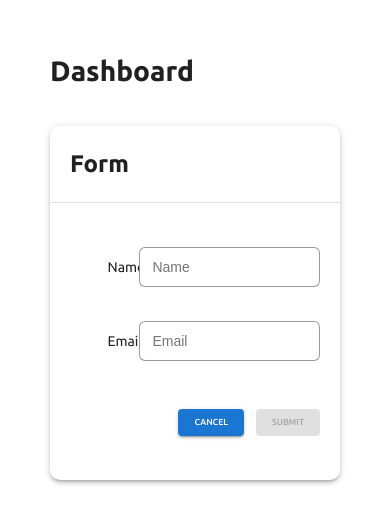
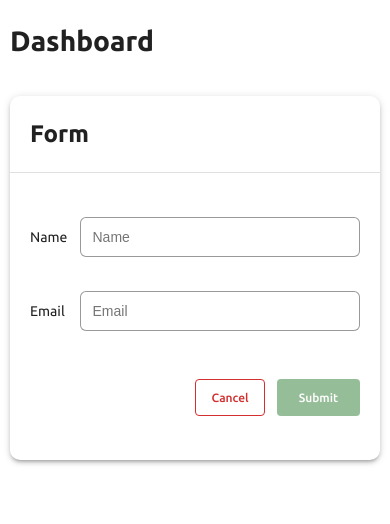
Before and after one commit to davidobodo/proexe-test, a React (Create React App) app: page /form in a window 390 px wide. Shown: the top 524 px of the page. Built offline with nearby package versions, Linux system fonts and the light colour scheme; no server answers.

Commit message:
feat: add alert and make app mobile responsive

```diff
--- a/package.json
+++ b/package.json
@@ -18,6 +18,7 @@
     "react-redux": "^7.2.6",
     "react-router-dom": "^5.2.0",
     "react-scripts": "5.0.0",
+    "react-toastify": "^8.1.1",
     "web-vitals": "^2.1.0"
   },
   "scripts": {
--- a/src/App.jsx
+++ b/src/App.jsx
@@ -5,7 +5,9 @@ import { ThemeProvider } from "@mui/material/styles";
 import { store } from "./store";
 import { fetchAllUsers } from "./store/actionCreators";
 import { theme } from "./Theme";
+import { ToastContainer, toast } from "react-toastify";
 import CssBaseline from "@mui/material/CssBaseline";
+import "react-toastify/dist/ReactToastify.css";
 import HomePage from "./pages/home";
 import FormPage from "./pages/form";
 
@@ -34,6 +36,7 @@ const App = () => {
                 <ThemeProvider theme={theme}>
                     <CssBaseline />
                     <Root />
+                    <ToastContainer />
                 </ThemeProvider>
             </BrowserRouter>
         </Provider>
--- a/src/Theme.js
+++ b/src/Theme.js
@@ -44,6 +44,9 @@ export const theme = createTheme({
                     border: "1px solid rgba(0,0,0,0.4)",
                     width: "100%",
                     padding: "0px 1.2rem"
+                },
+                ".Toastify__toast-body > div:last-child": {
+                    fontSize: "1.4rem"
                 }
             }
         },
@@ -64,8 +67,20 @@ export const theme = createTheme({
         MuiButton: {
             styleOverrides: {
                 root: {
+                    fontSize: "1.2rem",
+                    textTransform: "capitalize",
+                    cursor: "pointer",
+
                     "&:hover": {
-                        backgroundColor: "auto"
+                        backgroundColor: "auto",
+                        boxShadow:
+                            "0px 3px 5px -1px rgba(0,0,0,0.2),0px 5px 8px 0px rgba(0,0,0,0.14),0px 1px 14px 0px rgba(0,0,0,0.12)"
+                    },
+
+                    "&.Mui-disabled": {
+                        opacity: "0.5",
+                        color: "#fff",
+                        cursor: "not-allowed"
                     }
                 }
             }
--- a/src/components/button/index.jsx
+++ /dev/null
@@ -1,10 +0,0 @@
-import React from "react";
-import Button from "@mui/material/Button";
-
-export const CustomButton = ({ onClick, label }) => {
-    return (
-        <Button variant="contained" onClick={onClick}>
-            {label}
-        </Button>
-    );
-};
--- a/src/components/userForm/index.jsx
+++ b/src/components/userForm/index.jsx
@@ -1,8 +1,7 @@
 import React, { useState, useEffect } from "react";
-import { useDispatch } from "react-redux";
+import { useDispatch, useSelector } from "react-redux";
 import { useHistory } from "react-router-dom";
 import PropTypes from "prop-types";
-import Paper from "@mui/material/Paper";
 import Button from "@mui/material/Button";
 import { CustomInput } from "../input";
 import { useStyles } from "./styles";
@@ -12,8 +11,14 @@ import { createNewUser, editOneUser } from "../../store/actionCreators";
 export const UserForm = ({ sentUserData }) => {
     const history = useHistory();
     const dispatch = useDispatch();
+    const isCreatingUser = useSelector((state) => state.usersVault.isCreatingUser);
+    const isEditingUser = useSelector((state) => state.usersVault.isEditingUser);
     const classes = useStyles();
 
+    /**
+     *Added extra input fields to support adding and editing those fields.
+     *However since the pdf file specified that the form should contain just name and email, we are displaying just those two
+     */
     const [inputFields, setInputFields] = useState({
         name: "",
         email: "",
@@ -23,59 +28,31 @@ export const UserForm = ({ sentUserData }) => {
         city: "",
         zipCode: ""
     });
+
     const [inputFieldsError, setInputFieldsError] = useState({
         name: false,
         email: false
     });
+
     const [inputFieldsErrorMessage, setInputFieldsErrorMessage] = useState({
         name: "Name is Required",
         email: "Email is Required"
     });
-    const { name, email, username, street, suite, city, zipcode } = inputFields;
+
+    const { name, email } = inputFields;
     const FORM_FIELDS = [
         {
             id: "name",
             label: "Name",
-            required: true,
             value: name
         },
         {
             id: "email",
             label: "Email",
-            required: true,
             value: email
         }
-        // {
-        //     id: "username",
-        //     label: "Username",
-        //     required: false,
-        //     value: username
-        // },
-        // {
-        //     id: "street",
-        //     label: "Street",
-        //     required: false,
-        //     value: street
-        // },
-        // {
-        //     id: "suite",
-        //     label: "Suite",
-        //     required: false,
-        //     value: suite
-        // },
-        // {
-        //     id: "city",
-        //     label: "City",
-        //     required: false,
-        //     value: city
-        // },
-        // {
-        //     id: "zipcode",
-        //     label: "Zipcode",
-        //     required: false,
-        //     value: zipcode
-        // }
     ];
+
     const handleChange = (e) => {
         const { name, value } = e.target;
         setInputFields((prevState) => {
@@ -101,9 +78,6 @@ export const UserForm = ({ sentUserData }) => {
         }
     };
 
-    //---------------------------------------------------
-    //Validations
-    //---------------------------------------------------
     const validateName = (value) => {
         if (value.trim().length === 0) {
             setInputFieldsErrorMessage((prevState) => {
@@ -161,17 +135,18 @@ export const UserForm = ({ sentUserData }) => {
         }
     };
 
-    //---------------------------------------------------
-    //Form Submission
-    //---------------------------------------------------
     const handleSubmit = (e) => {
         e.preventDefault();
 
         const { name, email } = inputFields;
+
+        /**
+         * Created some dummy placeholders to fill the fields that are not displayed in the form
+         */
         const data = {
             name,
             email,
-            username: name.toLowerCase(),
+            username: name.toLowerCase().trim(),
             address: {
                 street: "Kulas Light",
                 suite: "Apt. 556",
@@ -192,21 +167,20 @@ export const UserForm = ({ sentUserData }) => {
         };
 
         if (sentUserData) {
-            data.id = sentUserData.id; //since id doesnt change
-            dispatch(
-                editOneUser(data, () => {
-                    history.push("/");
-                })
-            );
+            data.id = sentUserData.id; //since id doesnt change when editing
+            dispatch(editOneUser(data, handleRedirectToHome));
         } else {
-            dispatch(createNewUser(data));
+            dispatch(createNewUser(data, handleRedirectToHome));
         }
     };
 
-    const onCancel = () => {
+    const handleRedirectToHome = () => {
         history.push("/");
     };
 
+    /**
+     * To enable or disabled the form submission button
+     */
     const [isDisabled, setIsDisabled] = useState(true);
     useEffect(() => {
         if (name.trim().length > 0 && email.trim().length > 0 && handleCheckEmailValidity(email)) {
@@ -216,6 +190,9 @@ export const UserForm = ({ sentUserData }) => {
         }
     }, [name, email]);
 
+    /**
+     * When page is in edit mode, populate state with the users data to edit
+     */
     useEffect(() => {
         if (sentUserData) {
             const { name, email } = sentUserData;
@@ -225,14 +202,12 @@ export const UserForm = ({ sentUserData }) => {
             });
         }
     }, [sentUserData]);
+
     return (
-        // <Paper sx={{ width: "100%", mb: 2 }}>
         <form noValidate onSubmit={handleSubmit}>
-            {/* <h1 className={classes.formHeader}>Form</h1> */}
-
             <div className={classes.formBody}>
                 {FORM_FIELDS.map((field) => {
-                    const { id, label, required, value } = field;
+                    const { id, label, value } = field;
                     return (
                         <div key={id} className="formField">
                             <label htmlFor={id}>{label}</label>
@@ -253,15 +228,37 @@ export const UserForm = ({ sentUserData }) => {
             </div>
 
             <footer className={classes.formFooter}>
-                <Button variant="contained" onClick={onCancel} style={{ marginRight: "1.2rem" }}>
+                <Button
+                    variant="outlined"
+                    onClick={handleRedirectToHome}
+                    style={{ marginRight: "1.2rem" }}
+                    sx={{
+                        color: (theme) => theme.palette.error.main,
+                        borderColor: (theme) => theme.palette.error.main,
+                        "&.MuiButtonBase-root:hover": {
+                            borderColor: (theme) => theme.palette.error.main,
+                            backgroundColor: "transparent"
+                        }
+                    }}
+                >
                     Cancel
                 </Button>
-                <Button variant="contained" type="submit" disabled={isDisabled}>
+                <Button
+                    variant="contained"
+                    type="submit"
+                    disabled={isDisabled || isCreatingUser || isEditingUser}
+                    size="large"
+                    sx={{
+                        backgroundColor: (theme) => theme.palette.success.main,
+                        "&.MuiButtonBase-root:hover,&.MuiButtonBase-root:disabled ": {
+                            backgroundColor: (theme) => theme.palette.success.main
+                        }
+                    }}
+                >
                     {sentUserData ? "Save" : "Submit"}
                 </Button>
             </footer>
         </form>
-        // </Paper>
     );
 };
 
--- a/src/components/userForm/styles.js
+++ b/src/components/userForm/styles.js
@@ -15,7 +15,10 @@ export const useStyles = makeStyles((theme) => {
                 justifyContent: "center",
                 alignItems: "center",
                 marginBottom: "3.4rem",
-                paddingLeft: "15%",
+
+                [theme.breakpoints.up("md")]: {
+                    paddingLeft: "15%"
+                },
 
                 "&:last-child": {
                     marginBottom: "0px"
--- a/src/pages/home/index.jsx
+++ b/src/pages/home/index.jsx
@@ -14,6 +14,7 @@ const HomePage = ({ history }) => {
 
     const users = useSelector((state) => state.usersVault.users);
     const isLoadingUsers = useSelector((state) => state.usersVault.isLoadingUsers);
+    const isDeletingUser = useSelector((state) => state.usersVault.isDeletingUser);
 
     const [userToDeleteId, setUserToDeleteId] = useState("");
 
@@ -66,6 +67,7 @@ const HomePage = ({ history }) => {
                 handleClose={onCloseModal}
                 handleDeleteUser={handleDeleteUser}
                 userId={userToDeleteId}
+                isDeletingUser={isDeletingUser}
             />
         </section>
     );
--- a/src/pages/home/styles.js
+++ b/src/pages/home/styles.js
@@ -3,22 +3,23 @@ import { makeStyles } from "@mui/styles";
 export const useStyles = makeStyles((theme) => {
     return {
         pageWrapper: {
-            padding: "5rem",
+            padding: "2rem 1rem",
+
+            [theme.breakpoints.up("md")]: {
+                padding: "5rem"
+            },
 
             "& .page-title": {
                 marginBottom: "3.4rem"
             }
         },
         sectionContainer: {
-            // border: "1px solid #000",
             borderRadius: theme.shape.borderRadius10,
             boxShadow: theme.shadows[3],
-            // padding: "2rem",
 
             "& .header": {
                 display: "flex",
                 justifyContent: "space-between",
-                // marginBottom: "3.4rem",
                 padding: "2rem",
                 borderBottom: `1px solid ${theme.palette.divider}`
             },
--- a/src/utils/index.js
+++ b/src/utils/index.js
@@ -1 +1,15 @@
+import { toast } from "react-toastify";
+
 export const handleCheckEmailValidity = (value) => new RegExp(/^[^\s@]+@[^\s@]+\.[^\s@]+$/).test(value);
+
+export const showSuccessToast = (message) => {
+    return toast.success(`${message}`, {
+        position: "bottom-center",
+        autoClose: 2000,
+        hideProgressBar: true,
+        closeOnClick: true,
+        pauseOnHover: true,
+        draggable: true,
+        progress: undefined
+    });
+};
```
Also changed, not shown: src/components/modal/index.jsx (+8 -21 lines), src/components/table/index.jsx (+8 -6 lines), src/store/actionCreators.js (+7 -4 lines), 2 other files (tests, documents, lock files or other folders).
